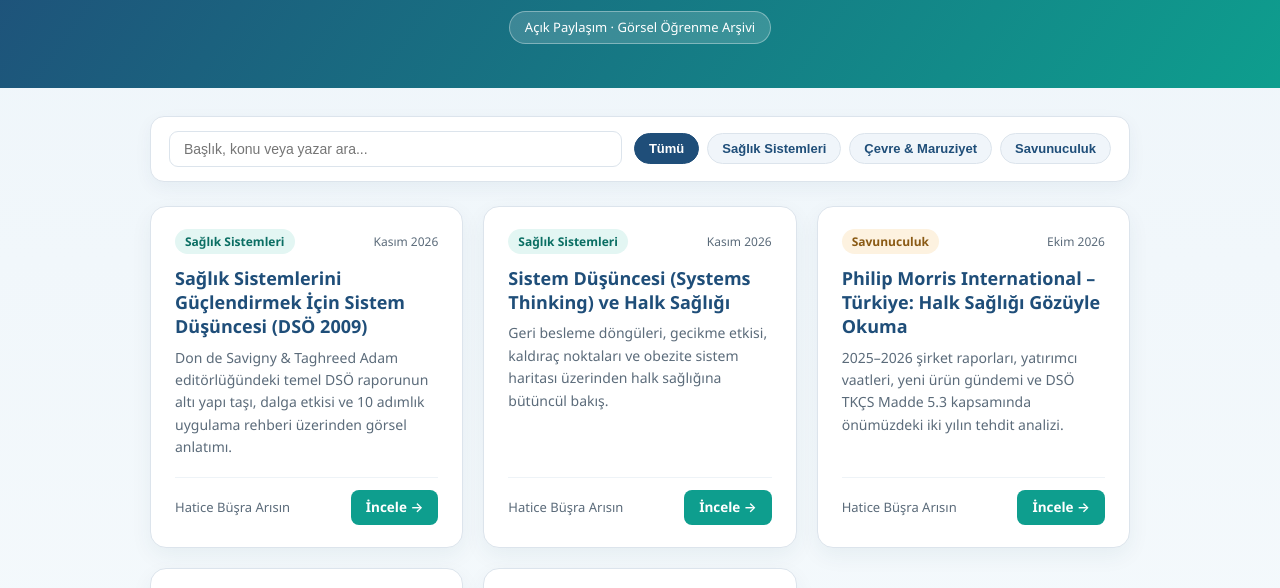
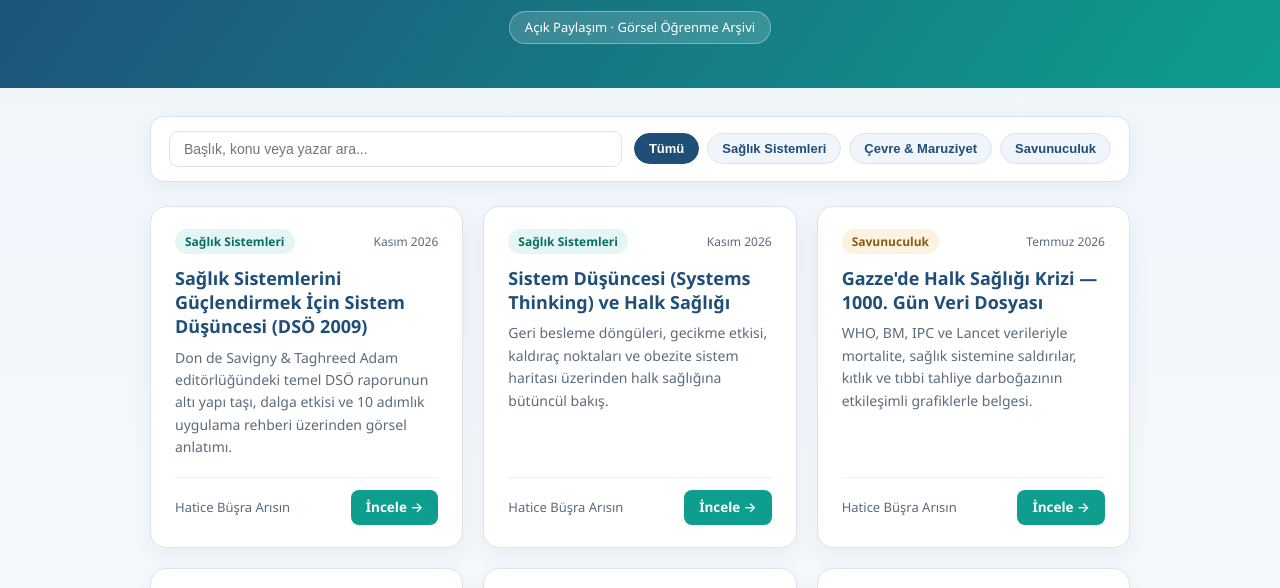
Before and after one commit to has-akademi/has-akademi.github.io, a plain HTML site: page index.html in a window 1280 px wide. Shown: the part 142-730 px from the top of the page. Drawn offline with Linux system fonts and the light colour scheme.

Commit message:
Add article for Gazze Halk Sağlığı Krizi

```diff
--- a/index.html
+++ b/index.html
@@ -238,6 +238,21 @@
         <a href="sistem-dusuncesi.html" class="btn">İncele &rarr;</a>
       </div>
     </article>
+<!-- Kart: Gazze'de Halk Sağlığı Krizi - 1000. Gün -->
+    <article class="card" data-cat="savunuculuk">
+      <div>
+        <div class="card-top">
+          <span class="cat adv">Savunuculuk</span>
+          <span class="date">Temmuz 2026</span>
+        </div>
+        <h3>Gazze'de Halk Sağlığı Krizi — 1000. Gün Veri Dosyası</h3>
+        <p>WHO, BM, IPC ve Lancet verileriyle mortalite, sağlık sistemine saldırılar, kıtlık ve tıbbi tahliye darboğazının etkileşimli grafiklerle belgesi.</p>
+      </div>
+      <div class="card-footer">
+        <span class="author">Hatice Büşra Arısın</span>
+        <a href="gazze-1000.html" class="btn">İncele &rarr;</a>
+      </div>
+    </article>
     <!-- Kart 2: PMI Türkiye Savunuculuk Raporu -->
     <article class="card" data-cat="savunuculuk">
       <div>
```
